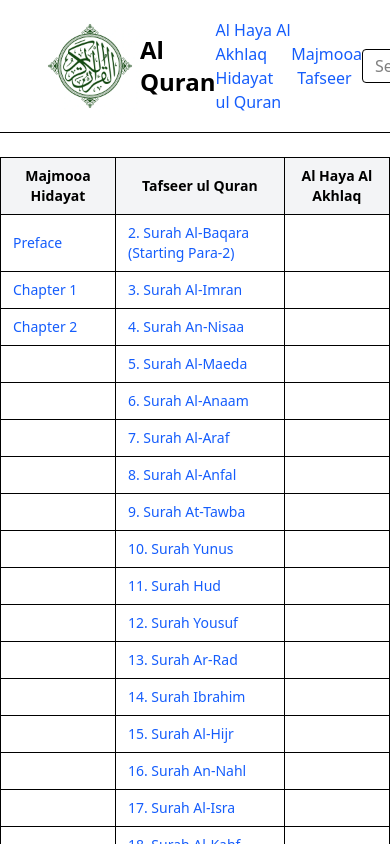
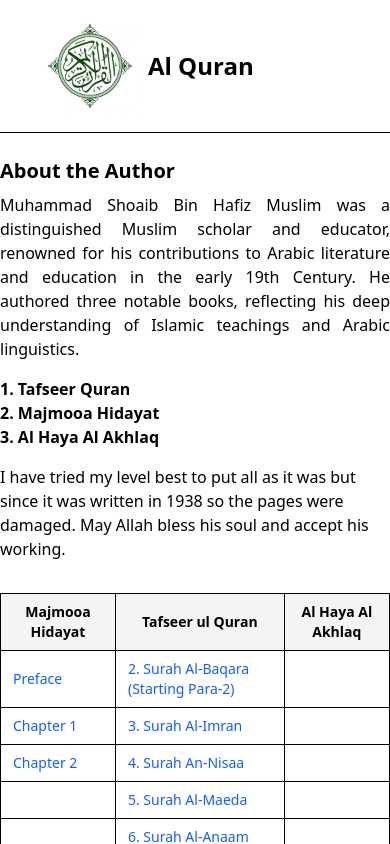
Before and after one commit to Arqam2000/asthetic-beauty-clinic, a React (Vite) app: page /al-quran in a window 390 px wide. Shown: the top 844 px of the page. Built offline with nearby package versions, Linux system fonts and the light colour scheme.

Commit message:
Improve TheBook header layout and add author section
Refactored the header to group the image and title, and made navigation/search hidden on small screens for better responsiveness. Added an 'About the Author' section with details about Muhammad Shoaib Bin Hafiz Muslim and his works.

```diff
--- a/src/pages/TheBook.jsx
+++ b/src/pages/TheBook.jsx
@@ -233,9 +233,11 @@ export default function TheBook() {
     <div className="overflow-x-auto">
       <header className="border-b pb-4 mb-6 flex justify-between items-center pt-4 px-10">
 
-        <img src={quran} alt="quran" width={100}/>
-        <h1 className="text-2xl font-semibold">Al Quran</h1>
-        <nav className="space-x-6">
+        <div className="flex items-center gap-2">
+          <img src={quran} alt="quran" width={100} />
+          <h1 className="text-2xl font-semibold">Al Quran</h1>
+        </div>
+        <nav className="space-x-6 hidden md:inline">
           <a href="#" className="text-blue-600 hover:underline">Al Haya Al Akhlaq</a>
           <a href="#" className="text-blue-600 hover:underline">Majmooa Hidayat</a>
           <a href="#" className="text-blue-600 hover:underline">Tafseer ul Quran</a>
@@ -244,10 +246,30 @@ export default function TheBook() {
           <input
             type="text"
             placeholder="Search"
-            className="border rounded px-3 py-1"
+            className="border rounded px-3 py-1 hidden md:inline"
           />
         </div>
       </header>
+
+      <section className="mb-8">
+         <h2 className="text-xl font-bold mb-2">About the Author</h2>
+         <p className="mb-4 text-justify">
+           Muhammad Shoaib Bin Hafiz Muslim was a distinguished Muslim scholar and educator,
+           renowned for his contributions to Arabic literature and education in the early 19th Century.
+           He authored three notable books, reflecting his deep understanding of Islamic teachings
+           and Arabic linguistics.
+         </p>
+         <p className="mb-4 text-justify">
+           <strong>1. Tafseer Quran</strong><br />
+           <strong>2. Majmooa Hidayat</strong><br />
+           <strong>3. Al Haya Al Akhlaq</strong><br />
+         </p>
+         <p>
+           I have tried my level best to put all as it was but since it was written in 1938 so the pages were damaged.
+           May Allah bless his soul and accept his working.
+         </p>
+       </section>
+
       <table className="w-full border border-gray-300 text-sm">
         <thead>
           <tr className="bg-gray-100">
```
Also changed, not shown: 1 other file (tests, documents, lock files or other folders).
